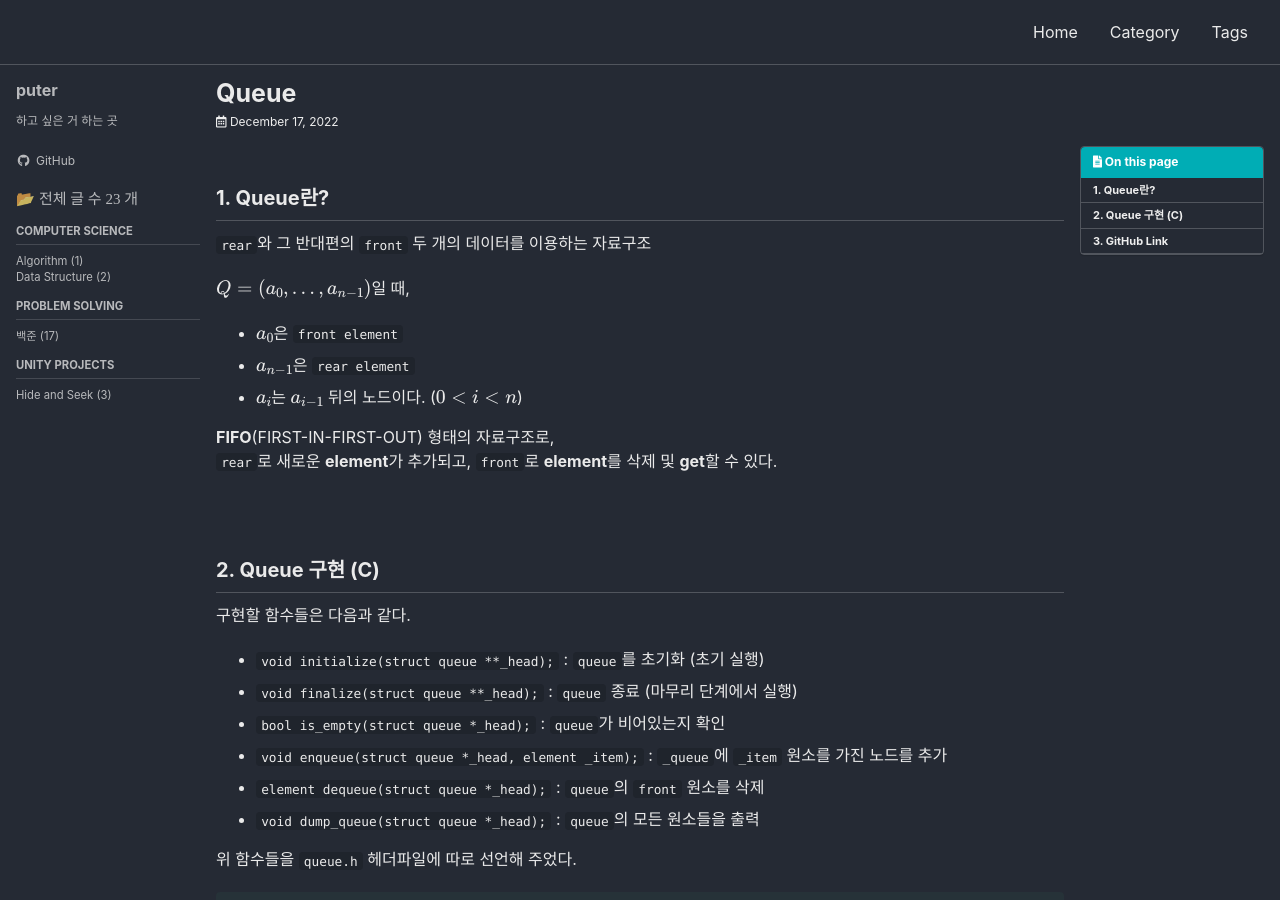
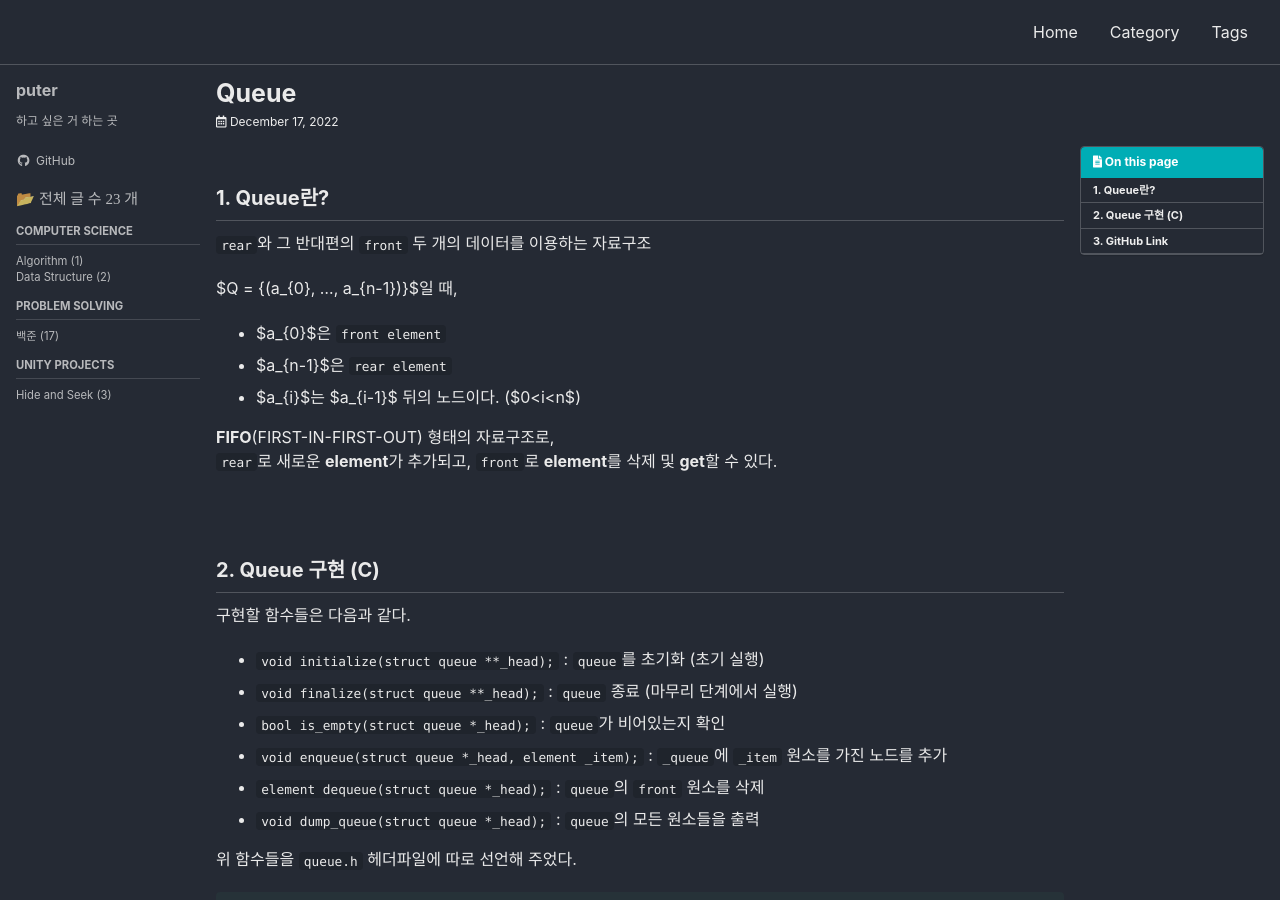
Before and after one commit to puter2712git/puter2712git.github.io, a Jekyll site: the page built from _posts/Computer Science/Data Structure/2022-12-17-Data-Structure-Queue.md, in a window 1280 px wide and 900 px high. Built offline with Jekyll 4.4.1, drawn with Linux system fonts in a browser that asks for light colours; cached includes are drawn as plain includes; formulas are drawn with MathJax 3; part of the change alters nothing that is shown.

```diff
--- a/_posts/Computer Science/Data Structure/2022-12-17-Data-Structure-Queue.md
+++ b/_posts/Computer Science/Data Structure/2022-12-17-Data-Structure-Queue.md
@@ -13,8 +13,6 @@ toc_sticky: true
 
 date: 2022-12-17
 last_modified_at: 2022-12-17
-
-use_math: true
 ---
 
 ## 1. Queue란?
```
